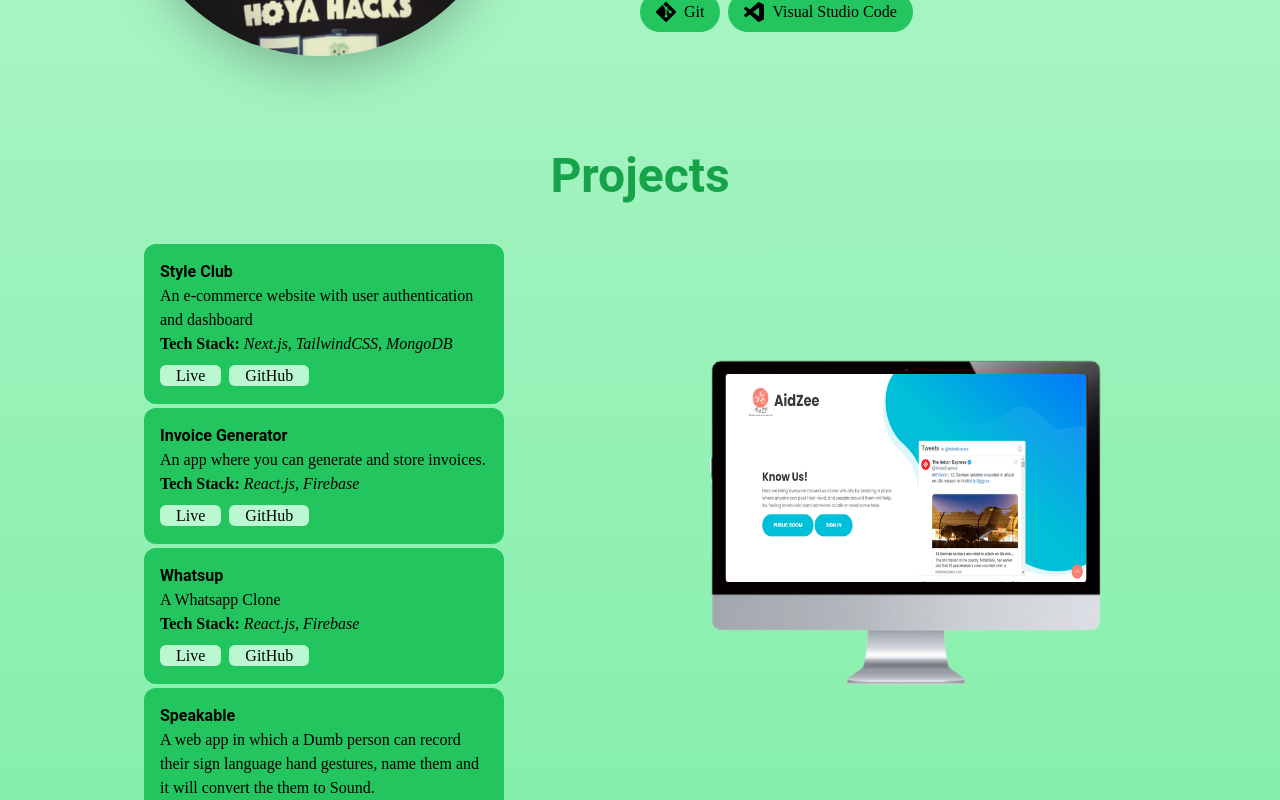
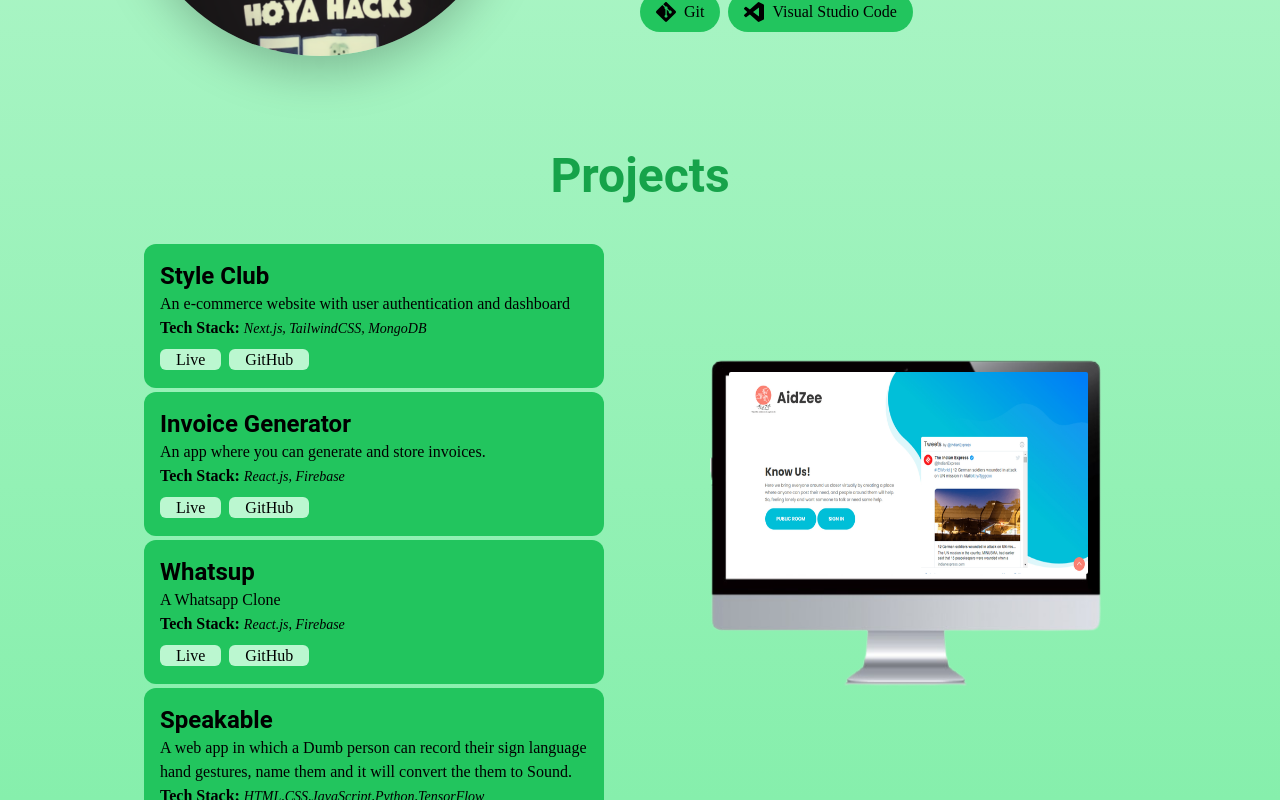
Before and after one commit to Aagam-Jain-113/Aagam-Jain-113.github.io, a React (Create React App) app: page / in a window 1280 px wide. Shown: the part 1272-2072 px from the top of the page. Built offline with nearby package versions, Linux system fonts and the light colour scheme.

Commit message:
added: Links and responsiveness

```diff
--- a/src/components/Projects.js
+++ b/src/components/Projects.js
@@ -15,54 +15,54 @@ function Projects() {
                 <div className='grid grid-cols-2 mt-10 md:gap-10 items-center'>
                     <div className='md:col-span-1 projects flex flex-row w-full overflow-scroll md:overflow-auto md:flex-col col-span-2'>
                         <div className='bg-green-500 mx-0 md:mx-4 project p-4 mt-1 rounded-xl' onClick={() => setProject(StyleClub)} onMouseEnter={() => setProject(StyleClub)}>
-                            <p className='font-semibold font-roboto'>Style Club</p>
+                            <p className='font-semibold text-2xl font-roboto'>Style Club</p>
                             <p>An e-commerce website with user authentication and dashboard</p>
-                            <p><span className='font-semibold'>Tech Stack:</span> <span className='italic font-light'>Next.js, TailwindCSS, MongoDB</span> </p>
+                            <p><span className='font-semibold'>Tech Stack:</span> <span className='italic text-sm font-light'>Next.js, TailwindCSS, MongoDB</span> </p>
                             <div className='mt-2'>
-                                <a href="/" className='mr-2 py-0.5 bg-green-200 px-4 rounded-md'>Live</a>
-                                <a href="/" className='py-0.5 bg-green-200 px-4 rounded-md'>GitHub</a>
+                                <a href="http://style-club.vercel.app/" target="_blank"  rel="noopener noreferrer" className='mr-2 py-0.5 bg-green-200 px-4 rounded-md'>Live</a>
+                                <a href="https://github.com/Aagam-Jain-113/style-club"  target="_blank"  rel="noopener noreferrer" className='py-0.5 bg-green-200 px-4 rounded-md'>GitHub</a>
                             </div>
                         </div>
                         <div className='bg-green-500 project mx-4 p-4 mt-1 rounded-xl' onClick={() => setProject(Invoice)} onMouseEnter={() => setProject(Invoice)}>
-                            <p className='font-semibold font-roboto'>Invoice Generator</p>
+                            <p className='font-semibold text-2xl font-roboto'>Invoice Generator</p>
                             <p>An app where you can generate and store invoices.</p>
-                            <p><span className='font-semibold'>Tech Stack:</span> <span className='italic font-light'>React.js, Firebase</span></p>
+                            <p><span className='font-semibold'>Tech Stack:</span> <span className='italic text-sm font-light'>React.js, Firebase</span></p>
                             <div className='mt-2'>
-                                <a href="/" className='mr-2 py-0.5 bg-green-200 px-4 rounded-md'>Live</a>
-                                <a href="/" className='py-0.5 bg-green-200 px-4 rounded-md'>GitHub</a>
+                                <a href="https://aagam-jain-113.github.io/invoice-generator/" target="_blank"  rel="noopener noreferrer" className='mr-2 py-0.5 bg-green-200 px-4 rounded-md'>Live</a>
+                                <a href="https://github.com/Aagam-Jain-113/invoice-generator" target="_blank"  rel="noopener noreferrer" className='py-0.5 bg-green-200 px-4 rounded-md'>GitHub</a>
                             </div>
                         </div>
                         <div className='bg-green-500 project p-4 mx-4 mt-1 rounded-xl' onClick={() => setProject(Whatsup)} onMouseEnter={() => setProject(Whatsup)}>
-                            <p className='font-semibold font-roboto'>Whatsup</p>
+                            <p className='font-semibold text-2xl font-roboto'>Whatsup</p>
                             <p>A Whatsapp Clone</p>
-                            <p><span className='font-semibold'>Tech Stack:</span> <span className='italic font-light'>React.js, Firebase</span></p>
+                            <p><span className='font-semibold'>Tech Stack:</span> <span className='italic text-sm font-light'>React.js, Firebase</span></p>
                             <div className='mt-2'>
-                                <a href="/" className='mr-2 py-0.5 bg-green-200 px-4 rounded-md'>Live</a>
-                                <a href="/" className='py-0.5 bg-green-200 px-4 rounded-md'>GitHub</a>
+                                <a href="https://whatsupchat.netlify.app/" target="_blank"  rel="noopener noreferrer" className='mr-2 py-0.5 bg-green-200 px-4 rounded-md'>Live</a>
+                                <a href="https://github.com/Aagam-Jain-113/whatsapp-clone" target="_blank"  rel="noopener noreferrer" className='py-0.5 bg-green-200 px-4 rounded-md'>GitHub</a>
                             </div>
                         </div>
                         <div className='bg-green-500 project p-4 mx-4 mt-1 rounded-xl' onClick={() => setProject(Speakable)} onMouseEnter={() => setProject(Speakable)}>
-                            <p className='font-semibold font-roboto'>Speakable</p>
+                            <p className='font-semibold text-2xl font-roboto'>Speakable</p>
                             <p>A web app in which a Dumb person can record their sign language hand gestures, name them and it will convert the them to Sound.</p>
-                            <p><span className='font-semibold'>Tech Stack:</span> <span className='italic font-light'>HTML,CSS,JavaScript,Python,TensorFlow</span></p>
+                            <p><span className='font-semibold'>Tech Stack:</span> <span className='italic text-sm font-light'>HTML,CSS,JavaScript,Python,TensorFlow</span></p>
                             <div className='mt-2'>
-                                <a href="/" className='mr-2 py-0.5 bg-green-200 px-4 rounded-md'>Live</a>
-                                <a href="/" className='py-0.5 bg-green-200 px-4 rounded-md'>GitHub</a>
+                                <a href="https://speakableai.netlify.app/" target="_blank"  rel="noopener noreferrer" className='mr-2 py-0.5 bg-green-200 px-4 rounded-md'>Live</a>
+                                <a href="https://github.com/Aagam-Jain-113/Speakable" target="_blank"  rel="noopener noreferrer" className='py-0.5 bg-green-200 px-4 rounded-md'>GitHub</a>
                             </div>
                         </div>
                         <div className='bg-green-500 project p-4 mt-1 mx-4 rounded-xl' onClick={() => setProject(Aidzee)} onMouseEnter={() => setProject(Aidzee)}>
-                            <p className='font-semibold font-roboto'>Aidzee</p>
+                            <p className='font-semibold text-2xl font-roboto'>Aidzee</p>
                             <p>This is a project about how we connect with others</p>
-                            <p><span className='font-semibold'>Tech Stack:</span> <span className='italic font-light'>HTML,CSS,JavaScript,Node.js</span></p>
+                            <p><span className='font-semibold'>Tech Stack:</span> <span className='italic text-sm font-light'>HTML,CSS,JavaScript,Node.js</span></p>
                             <div className='mt-2'>
-                                <a href="/" className='mr-2 py-0.5 bg-green-200 px-4 rounded-md'>Live</a>
-                                <a href="/" className='py-0.5 bg-green-200 px-4 rounded-md'>GitHub</a>
+                                <a href="https://aidzee.netlify.app/" target="_blank"  rel="noopener noreferrer" className='mr-2 py-0.5 bg-green-200 px-4 rounded-md'>Live</a>
+                                <a href="https://github.com/Aagam-Jain-113/AidZee" target="_blank"  rel="noopener noreferrer" className='py-0.5 bg-green-200 px-4 rounded-md'>GitHub</a>
                             </div>
                         </div>
                     </div>
                     <div className='md:col-span-1 relative col-span-2'>
                         <img src={Desktop} alt="Desktop" className='mx-auto w-full' />
-                        <img src={project} alt="Project Preview" className='absolute project-img transform duration-500 ease-in transition-opacity rounded-sm top-18 w-8/12 h-32 right-12 md:top-24 md:w-90 md:h-52 md:right-16' />
+                        <img src={project} alt="Project Preview" className='absolute rounded-sm top-14 w-73 h-41 right-15' />
                     </div>
                 </div>
             </div>
--- a/src/index.css
+++ b/src/index.css
@@ -32,5 +32,6 @@
 }
 
 .project{
-    width: 360px;
+    min-width: 300px;
+    max-height: 250px;
 }
--- a/tailwind.config.js
+++ b/tailwind.config.js
@@ -9,13 +9,17 @@ module.exports = {
         "poppins": "Poppins",
       },
       width: {
-        90: "360px",
+        73: "73%",
       },
       inset: {
         16: "66px",
-        24 : "100px",
-        18: "72px",
-      }
+        24: "100px",
+        14: "20%",
+        15: "13%",
+      },
+      height: {
+        41: "41%",
+      },
     },
   },
   plugins: [],
```
